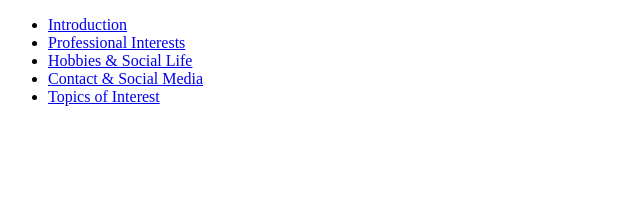
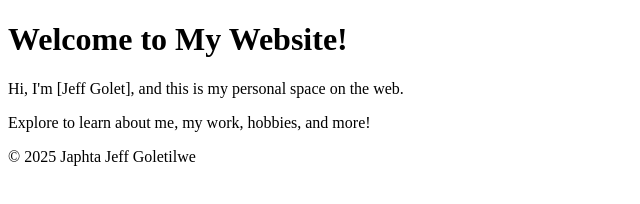
Before and after one commit to jeffgolet/My-Personal-Website, a plain HTML site: page index.html in a window 1280 px wide. Shown: the whole page, without its empty margins (0-640 px from the left). Drawn offline with Linux system fonts and the light colour scheme.

Commit message:
Update index.html

```diff
--- a/index.html
+++ b/index.html
@@ -1,22 +1,21 @@
 <!DOCTYPE html>
 <html lang="en">
 <head>
-    <meta charset="UTF-8">
-    <meta name="viewport" content="width=device-width, initial-scale=1.0">
-    <title>My Personal Account</title>
-    <link rel="stylesheet" href="style.css">
+  <meta charset="UTF-8">
+  <meta name="viewport" content="width=device-width, initial-scale=1.0">
+  <title>Welcome</title>
+  <link rel="stylesheet" href="css/style.css">
 </head>
 <body>
-    <header>
-        <nav>
-            <ul>
-                <li><a href="intro.html">Introduction</a></li>
-                <li><a href="professional.html">Professional Interests</a></li>
-                <li><a href="hobbies.html">Hobbies & Social Life</a></li>
-                <li><a href="contact.html">Contact & Social Media</a></li>
-                <li><a href="topics.html">Topics of Interest</a></li>
-            </ul>
-        </nav>
-    </header>
+  <header>
+    <h1>Welcome to My Website!</h1>
+    <p>Hi, I'm [Jeff Golet], and this is my personal space on the web.</p>
+  </header>
+  <main>
+    <p>Explore to learn about me, my work, hobbies, and more!</p>
+  </main>
+  <footer>
+    <p>&copy; 2025 Japhta Jeff Goletilwe</p>
+  </footer>
 </body>
 </html>
```
